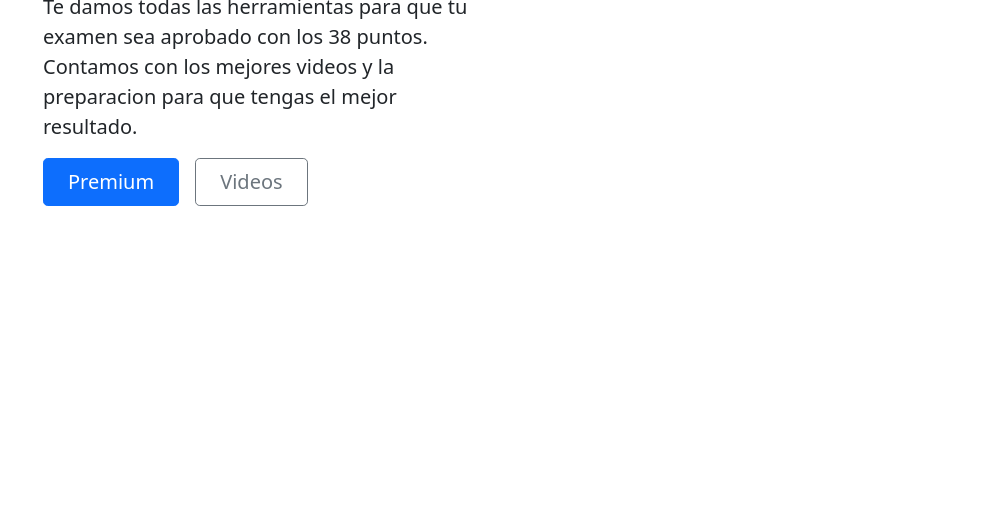
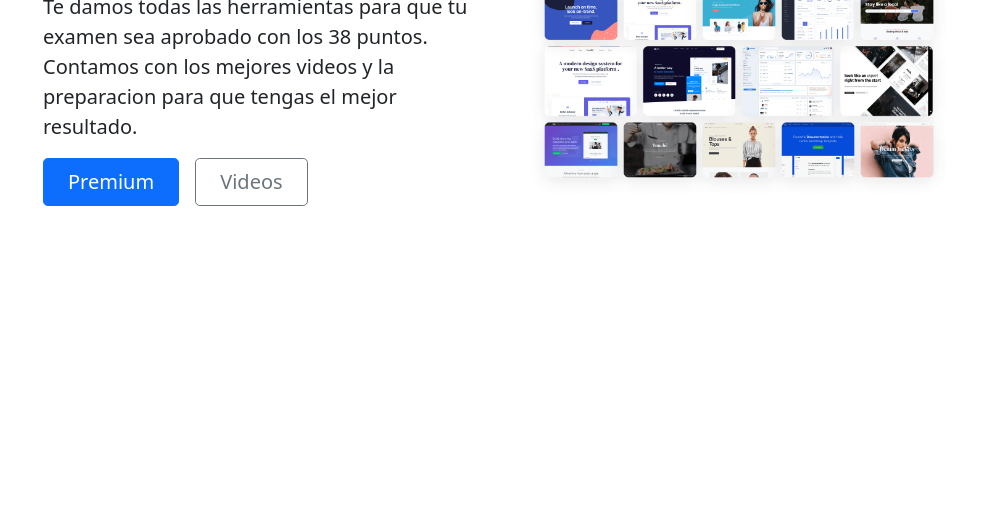
Before and after one commit to Ealanisln/conduciresfacil, a plain HTML site: page index.html in a window 1280 px wide. Shown: the part 284-800 px from the top of the page, without its empty margins (141-1139 px from the left). Drawn offline with nearby package versions, Linux system fonts and the light colour scheme; the site is published under a folder, as on GitHub Pages, so addresses that start at the root find nothing.

Commit message:
Front image adjusted

```diff
--- a/index.html
+++ b/index.html
@@ -56,7 +56,7 @@
   <div class="container col-xxl-8 px-4 py-5">
     <div class="row flex-lg-row-reverse align-items-center g-5 py-5">
       <div class="col-10 col-sm-8 col-lg-6">
-        <img src="/images/front.png" class="d-block mx-lg-auto img-fluid" alt="Bootstrap Themes" width="700" height="500" loading="lazy">
+        <img src="./images/front.png" class="d-block mx-lg-auto img-fluid" alt="Front Image Test" width="700" height="500" loading="lazy">
       </div>
       <div class="col-lg-6">
         <h1 class="display-5 fw-bold lh-1 mb-3">Aprueba tu examen teorico. </h1>
```
